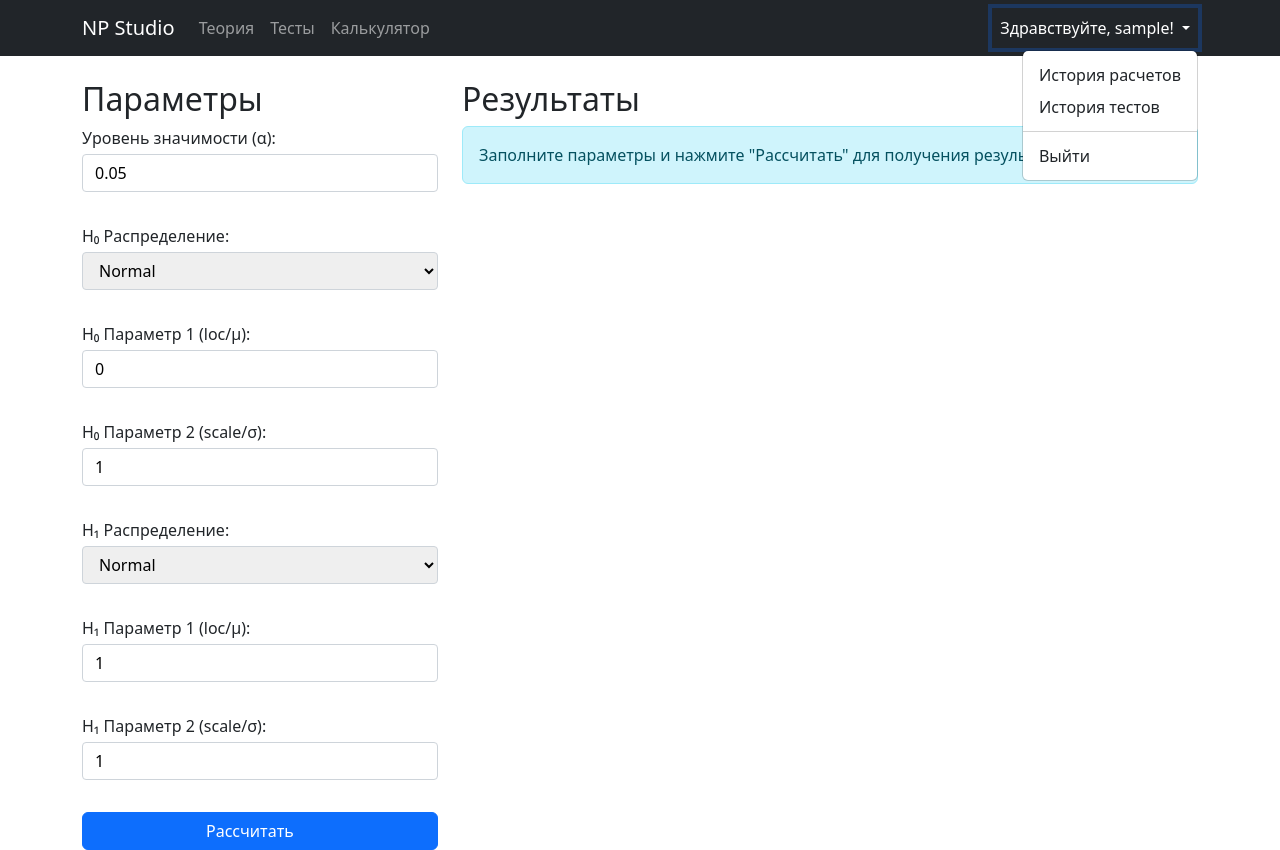
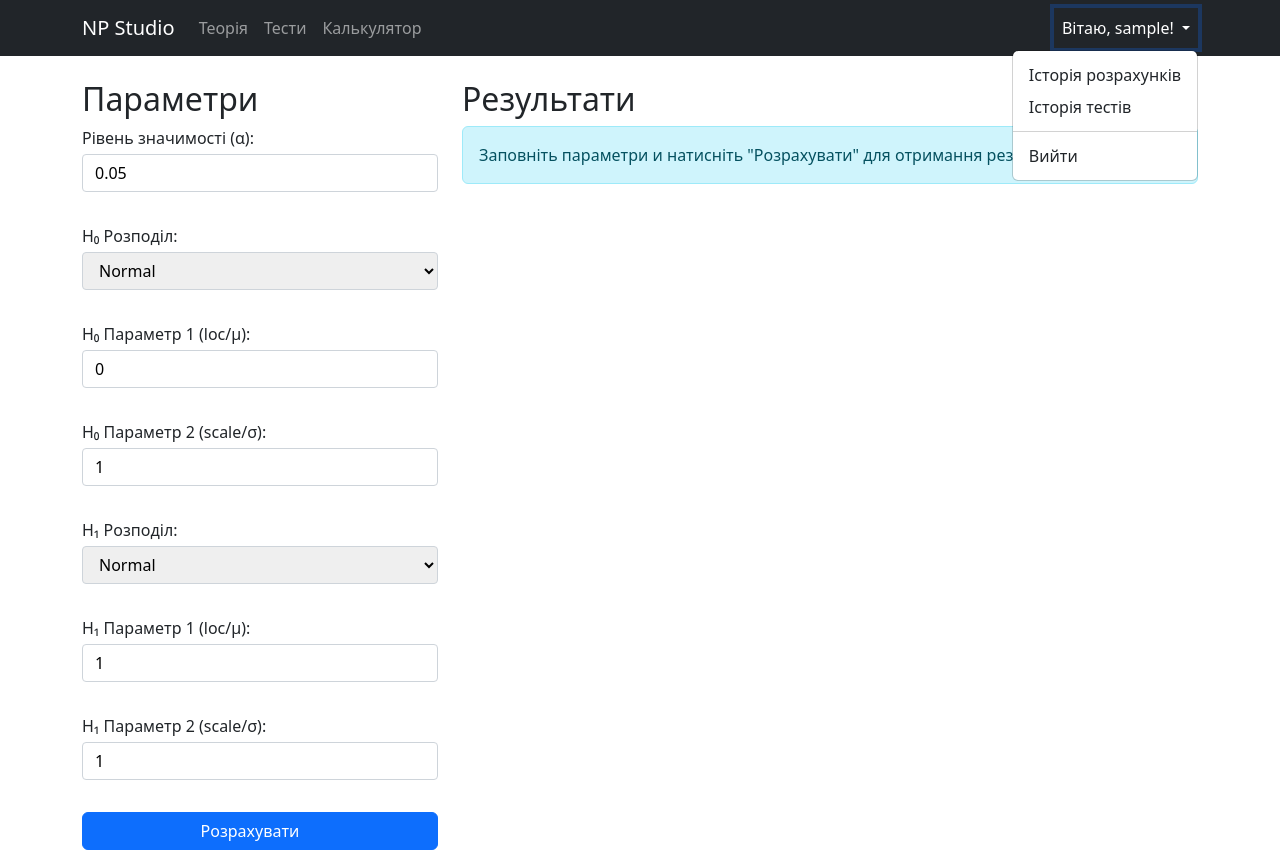
Before and after one commit to Gre4kas/Neyman-Pearson-Studio, a Django app: page /calculator/ in a window 1280 px wide, after a click that opens the changed part. Run offline with Django 4.2, Linux system fonts and the light colour scheme; the visitor is signed in with stand-in values (Sample User, id 1); data that the repository does not hold is empty; parts of the project's set-up code (start-up, migrations or seed data) failed here and were passed over; some libraries are stand-ins or nearby versions.

Commit message:
переклад сайту

```diff
--- a/apps/calculator/forms.py
+++ b/apps/calculator/forms.py
@@ -8,7 +8,7 @@ DISTRIBUTION_CHOICES = [
 
 class CalculatorForm(forms.Form):
     alpha = forms.FloatField(
-        label="Уровень значимости (α)",
+        label="Рівень значимості (α)",
         min_value=0.0,
         max_value=1.0,
         initial=0.05,
@@ -16,19 +16,19 @@ class CalculatorForm(forms.Form):
     )
 
     # H0 Hypothesis
-    h0_dist = forms.ChoiceField(choices=DISTRIBUTION_CHOICES, label="H₀ Распределение")
+    h0_dist = forms.ChoiceField(choices=DISTRIBUTION_CHOICES, label="H₀ Розподіл")
     h0_param1 = forms.FloatField(label="H₀ Параметр 1 (loc/μ)", initial=0)
     h0_param2 = forms.FloatField(
         label="H₀ Параметр 2 (scale/σ)", initial=1, min_value=0.0000001,
-        error_messages={'min_value': 'Параметр scale/σ должен быть > 0'}
+        error_messages={'min_value': 'Параметр scale/σ має бути > 0'}
     )
 
     # H1 Hypothesis
-    h1_dist = forms.ChoiceField(choices=DISTRIBUTION_CHOICES, label="H₁ Распределение")
+    h1_dist = forms.ChoiceField(choices=DISTRIBUTION_CHOICES, label="H₁ Розподіл")
     h1_param1 = forms.FloatField(label="H₁ Параметр 1 (loc/μ)", initial=1)
     h1_param2 = forms.FloatField(
         label="H₁ Параметр 2 (scale/σ)", initial=1, min_value=0.0000001,
-        error_messages={'min_value': 'Параметр scale/σ должен быть > 0'}
+        error_messages={'min_value': 'Параметр scale/σ має бути > 0'}
     )
 
     def clean(self):
@@ -36,5 +36,5 @@ class CalculatorForm(forms.Form):
         for scale_field in ('h0_param2', 'h1_param2'):
             val = cleaned.get(scale_field)
             if val is not None and val <= 0:
-                self.add_error(scale_field, 'Параметр scale/σ должен быть > 0')
+                self.add_error(scale_field, 'Параметр scale/σ має бути > 0')
         return cleaned
--- a/apps/calculator/services/neyman_pearson_solver.py
+++ b/apps/calculator/services/neyman_pearson_solver.py
@@ -9,14 +9,14 @@ def get_distribution(dist_name, param1, param2):
     param2 для всех используемых распределений является scale / sigma / шириной и должен быть > 0.
     """
     if param2 <= 0:
-        raise ValueError("Параметр scale/σ/ширина должен быть > 0")
+        raise ValueError("Параметр scale/σ/ширина має бути > 0")
     if dist_name == 'norm':
         return stats.norm(loc=param1, scale=param2)
     if dist_name == 'uniform':
         return stats.uniform(loc=param1, scale=param2)
     if dist_name == 'expon':
         return stats.expon(loc=param1, scale=param2)
-    raise ValueError(f"Не поддерживаемое распределение: {dist_name}")
+    raise ValueError(f"Не підтримує розподіл: {dist_name}")
 
 def solve_neyman_pearson(data: dict) -> dict:
     """Основная логика критерия Неймана–Пирсона (упрощённый вариант).
@@ -36,7 +36,7 @@ def solve_neyman_pearson(data: dict) -> dict:
         interval_end = h0.ppf(0.999)
         c_threshold = brentq(find_c_func, interval_start, interval_end)
     except ValueError:
-        raise ValueError("Не удалось найти уникальный порог. Проверьте параметры распределений и alpha.")
+        raise ValueError("Не вдалося знайти унікальний порог. Перевірте параметри розподілу и alpha.")
 
     power = h1.sf(c_threshold)
     gamma = 0.0  # В этой упрощённой реализации рандомизация не используется
--- a/templates/base.html
+++ b/templates/base.html
@@ -21,8 +21,8 @@
             </button>
             <div class="collapse navbar-collapse" id="navbarNav">
                 <ul class="navbar-nav me-auto mb-2 mb-lg-0">
-                    <li class="nav-item"><a class="nav-link" href="{% url 'theory:list' %}">Теория</a></li>
-                    <li class="nav-item"><a class="nav-link" href="{% url 'quiz:list' %}">Тесты</a></li>
+                    <li class="nav-item"><a class="nav-link" href="{% url 'theory:list' %}">Теорія</a></li>
+                    <li class="nav-item"><a class="nav-link" href="{% url 'quiz:list' %}">Тести</a></li>
                     <li class="nav-item"><a class="nav-link" href="{% url 'calculator:page' %}">Калькулятор</a></li>
                 </ul>
 
@@ -32,29 +32,29 @@
                     <li class="nav-item dropdown">
                         <a class="nav-link dropdown-toggle" href="#" id="navbarDropdown" role="button"
                             data-bs-toggle="dropdown" aria-expanded="false">
-                            Здравствуйте, {{ user.username }}!
+                            Вітаю, {{ user.username }}!
                         </a>
                         <ul class="dropdown-menu dropdown-menu-end" aria-labelledby="navbarDropdown">
                             <!-- Ссылки на будущий профиль и т.д. -->
-                            <li><a class="dropdown-item" href="{% url 'calculator:history' %}">История расчетов</a></li>
-                            <li><a class="dropdown-item" href="{% url 'quiz:history' %}">История тестов</a></li>
+                            <li><a class="dropdown-item" href="{% url 'calculator:history' %}">Історія розрахунків</a></li>
+                            <li><a class="dropdown-item" href="{% url 'quiz:history' %}">Історія тестів</a></li>
                             <li>
                                 <hr class="dropdown-divider">
                             </li>
                             <li>
                                 <form action="{% url 'users:logout' %}" method="post" class="d-inline">
                                     {% csrf_token %}
-                                    <button type="submit" class="dropdown-item">Выйти</button>
+                                    <button type="submit" class="dropdown-item">Вийти</button>
                                 </form>
                             </li>
                         </ul>
                     </li>
                     {% else %}
                     <li class="nav-item">
-                        <a href="{% url 'users:login' %}" class="btn btn-outline-light me-2">Войти</a>
+                        <a href="{% url 'users:login' %}" class="btn btn-outline-light me-2">Увійти</a>
                     </li>
                     <li class="nav-item">
-                        <a href="{% url 'users:register' %}" class="btn btn-primary">Регистрация</a>
+                        <a href="{% url 'users:register' %}" class="btn btn-primary">Реєстрація</a>
                     </li>
                     {% endif %}
                 </ul>
--- a/templates/calculator/calculator_page.html
+++ b/templates/calculator/calculator_page.html
@@ -5,22 +5,22 @@
 {% block content %}
 <div class="row">
     <div class="col-lg-4">
-        <h2>Параметры</h2>
+        <h2>Параметри</h2>
         <form hx-post="{% url 'calculator:calculate' %}" hx-target="#results-container" hx-indicator="#spinner"
             class="d-flex flex-column gap-3">
             {% csrf_token %}
             {{ form.as_p }}
             <button type="submit" class="btn btn-primary">
-                Рассчитать
+                Розрахувати
                 <span id="spinner" class="spinner-border spinner-border-sm htmx-indicator" role="status"></span>
             </button>
         </form>
     </div>
     <div class="col-lg-8">
-        <h2>Результаты</h2>
+        <h2>Результати</h2>
         <div id="results-container">
             <div class="alert alert-info">
-                Заполните параметры и нажмите "Рассчитать" для получения результатов.
+                Заповніть параметри и натисніть "Розрахувати" для отримання результатів.
             </div>
         </div>
     </div>
@@ -28,7 +28,7 @@
 
 {% if user.is_authenticated and history %}
 <div class="mt-5">
-    <h3>Последние 5 расчетов</h3>
+    <h3>Останні 5 розрахунків</h3>
     <div class="list-group">
         {% for item in history %}
         <div class="list-group-item">
@@ -40,7 +40,7 @@
         </div>
         {% endfor %}
         <a href="{% url 'calculator:history' %}" class="list-group-item list-group-item-action text-center">
-            <strong>Посмотреть всю историю</strong>
+            <strong>Подивитися всю історію</strong>
         </a>
     </div>
 </div>
--- a/templates/quiz/question.html
+++ b/templates/quiz/question.html
@@ -26,7 +26,7 @@
                 </label>
                 {% endfor %}
             </div>
-            <button type="submit" class="btn btn-primary mt-4">Ответить</button>
+            <button type="submit" class="btn btn-primary mt-4">Відповісти</button>
         </form>
     </div>
 </div>
--- a/templates/quiz/quiz_list.html
+++ b/templates/quiz/quiz_list.html
@@ -4,17 +4,17 @@
 
 {% block content %}
 <h1>Выберите тест</h1>
-<p class="lead">Проверьте свои знания, пройдя один из доступных тестов.</p>
+<p class="lead">Перевірте свої знання, пройшовши один з доступних тестів.</p>
 
 <div class="list-group">
     {% for quiz in quizzes %}
     <a href="{% url 'quiz:start' quiz.id %}" class="list-group-item list-group-item-action">
         <h5 class="mb-1">{{ quiz.title }}</h5>
-        <small>{{ quiz.questions.count }} вопросов</small>
+        <small>{{ quiz.questions.count }} Питань</small>
     </a>
     {% empty %}
     <div class="alert alert-warning">
-        Тестов пока нет. Добавьте их через <a href="/admin/">админ-панель</a>.
+        Тестів поки немає. Додайте їх через <a href="/admin/">адмін-панель</a>.
     </div>
     {% endfor %}
 </div>
--- a/templates/quiz/quiz_not_enough_questions.html
+++ b/templates/quiz/quiz_not_enough_questions.html
@@ -1,12 +1,12 @@
 {% extends "base.html" %}
 
-{% block title %}Недостаточно вопросов{% endblock %}
+{% block title %}Недостатньо питань{% endblock %}
 
 {% block content %}
 <div class="alert alert-warning text-center">
     <h1>Ошибка</h1>
     <p class="lead">
-        Для начала теста необходимо как минимум <strong>{{ required_count }}</strong> вопросов в базе.
+        Для початку теста необхідно як мінімум <strong>{{ required_count }}</strong> питань в базі.
         <br>
         Пожалуйста, добавьте больше вопросов через <a href="/admin/quiz/question/">админ-панель</a>.
     </p>
--- a/templates/theory/article_detail.html
+++ b/templates/theory/article_detail.html
@@ -5,7 +5,7 @@
 {% block content %}
 <nav aria-label="breadcrumb">
     <ol class="breadcrumb">
-        <li class="breadcrumb-item"><a href="{% url 'theory:list' %}">Теория</a></li>
+        <li class="breadcrumb-item"><a href="{% url 'theory:list' %}">Теорія</a></li>
         <li class="breadcrumb-item active" aria-current="page">{{ article.title }}</li>
     </ol>
 </nav>
@@ -19,7 +19,7 @@
 </article>
 
 <div class="mt-4">
-    <a href="{% url 'theory:list' %}" class="btn btn-secondary">&larr; Назад к списку статей</a>
+    <a href="{% url 'theory:list' %}" class="btn btn-secondary">&larr; Назад до списку статей</a>
 </div>
 
 <script>
```
Also changed, not shown: templates/calculator/history.html (+5 -5 lines), templates/calculator/partials/results.html (+5 -5 lines), templates/index.html (+5 -5 lines), templates/quiz/history.html (+5 -5 lines), templates/quiz/results.html (+9 -9 lines), templates/theory/article_list.html (+6 -6 lines), templates/users/login.html (+5 -5 lines), templates/users/register.html (+4 -4 lines).
